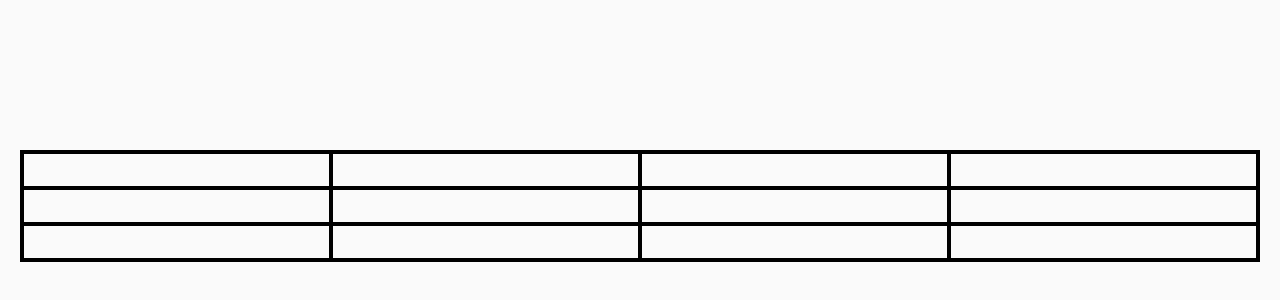
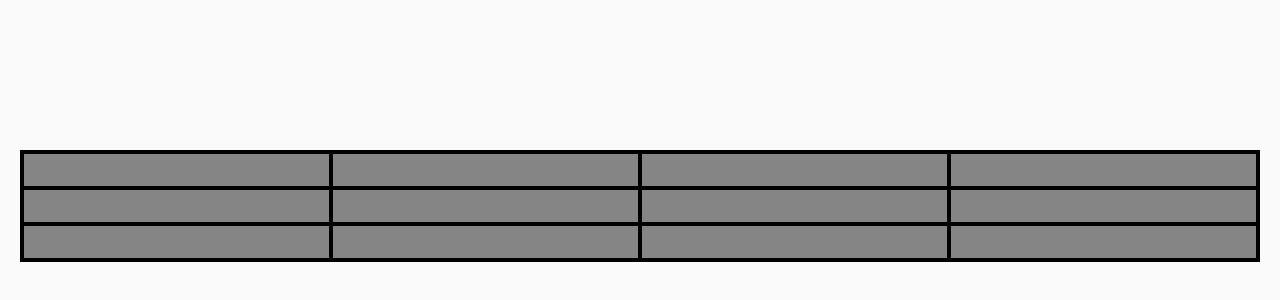
Before and after one commit to FbarcalaR/Joaquingo, a Next.js app: page /game in a window 1280 px wide. Shown: the part 194-494 px from the top of the page. Built offline with nearby package versions, Linux system fonts and the light colour scheme.

Commit message:
fix filler cell color

```diff
--- a/src/components/bingo-cell/bingo-cell.module.css
+++ b/src/components/bingo-cell/bingo-cell.module.css
@@ -10,8 +10,7 @@
 }
 
 .bingoCell.filler {
-    background-color: var(--background);
-    color: #3d3d3d;
+    background-color: #858585;
     cursor: default;
 }
 .bingoCell.selected {
```
